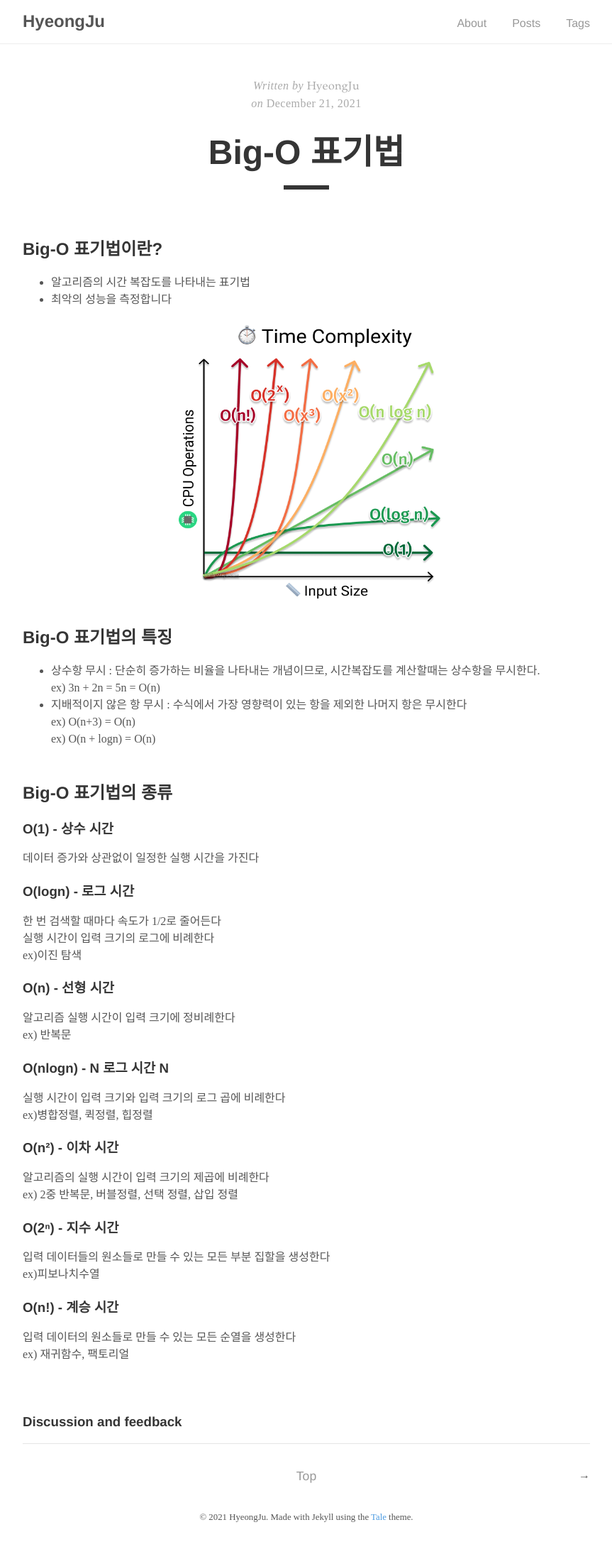
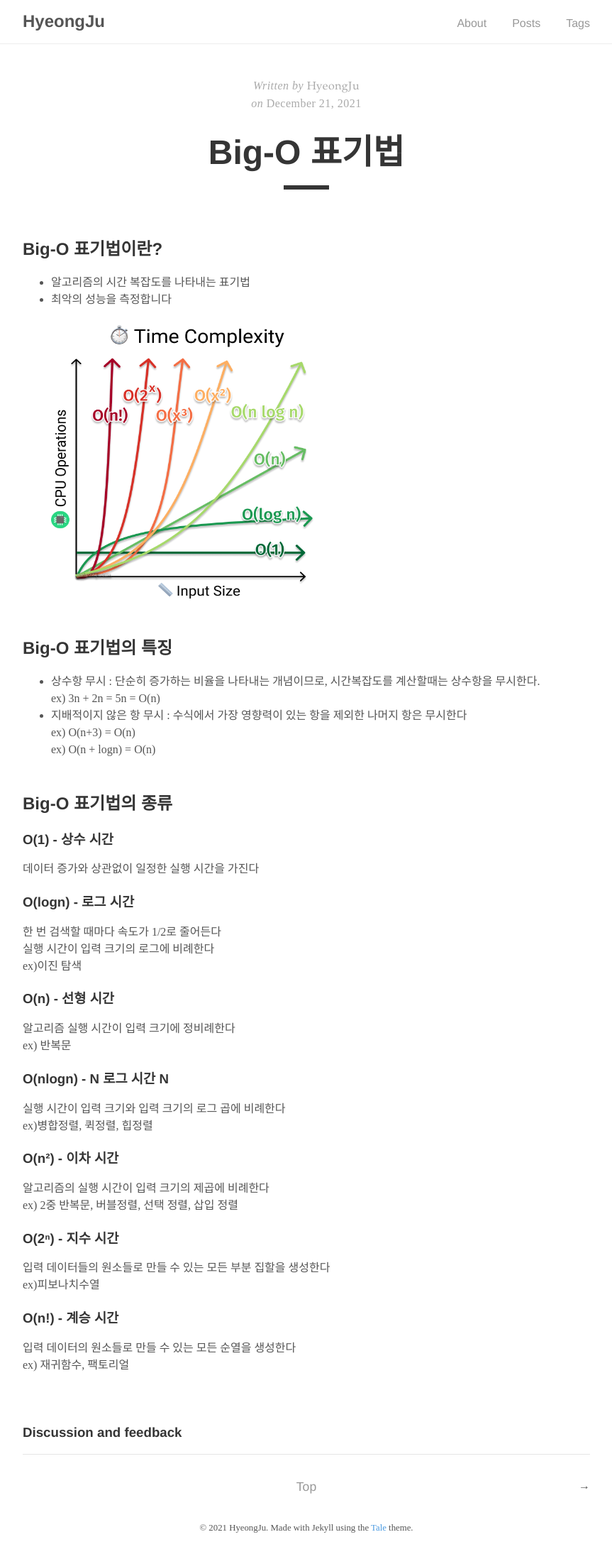
Before and after one commit to hyeongJuKim/hyeongjukim.github.io, a Jekyll site: the page built from _posts/2021-12-21-빅오표기법.md, in a window 1280 px wide. Shown: the whole page at 71% size, without its empty margins (208-1071 px from the left). Built offline with Jekyll 4.4.1, drawn with Linux system fonts in a browser that asks for light colours; some web fonts are replaced; comment, search, counter and statistics services are not loaded.

Commit message:
이미지 좌측 정렬 style 추가

```diff
--- a/_sass/tale/_post.scss
+++ b/_sass/tale/_post.scss
@@ -49,6 +49,10 @@
     text-align: center;
   }
 
+  .img-inline {
+    display: inline !important;
+  }
+
   // CSS for making emoji inline
   img.emoji {
     display: inline-block;
```
